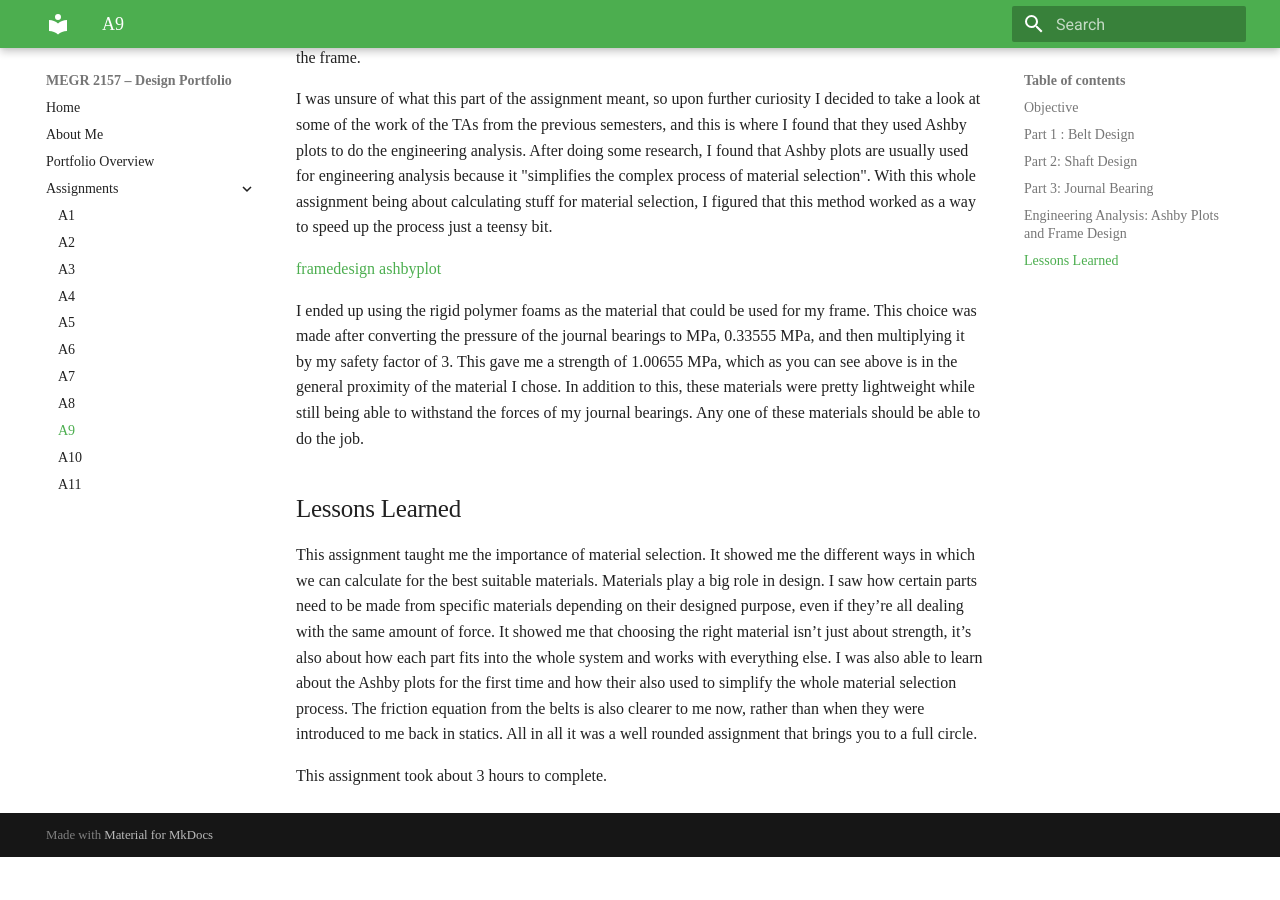
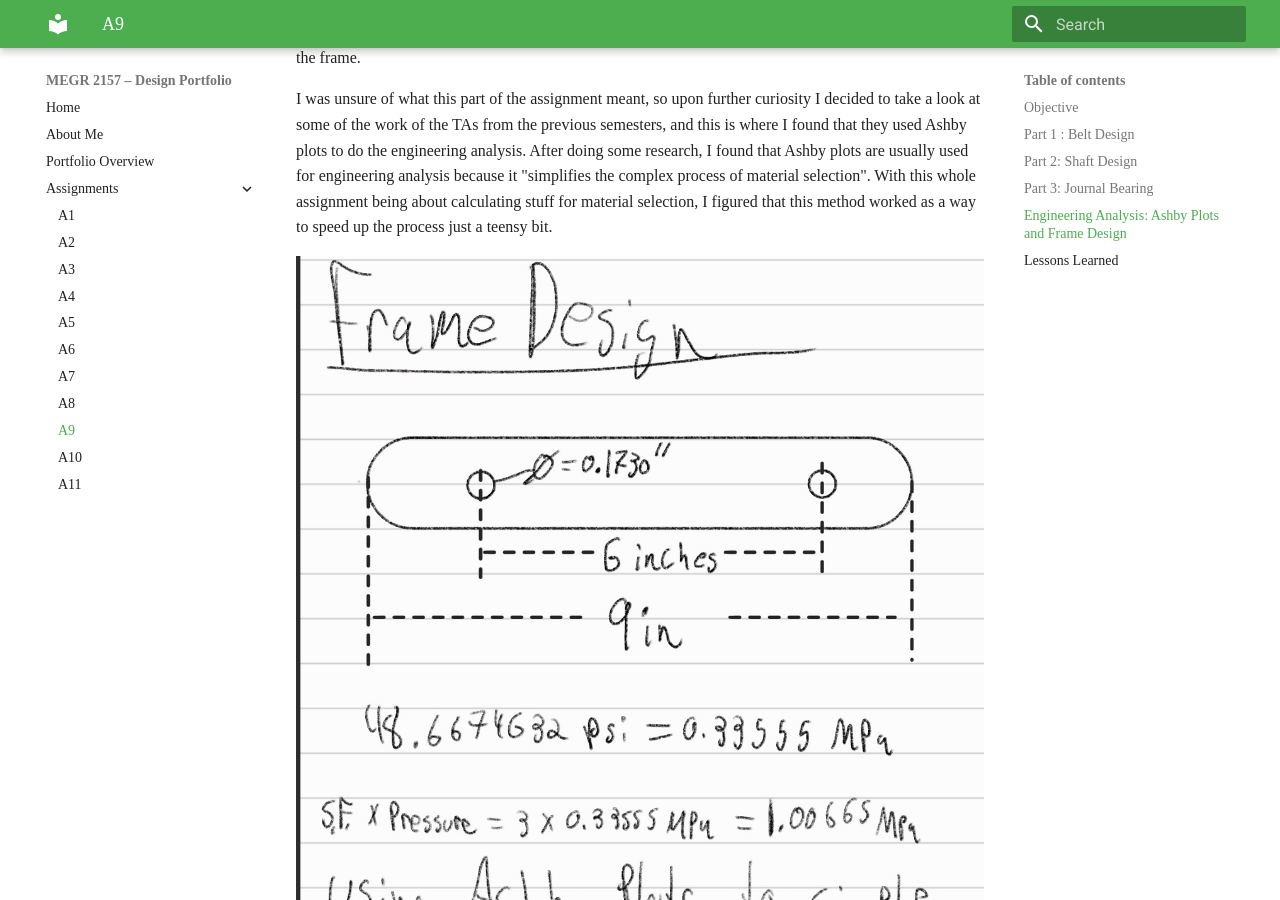
Before and after one commit to carandapz/design-projects-portfolio, an MkDocs documentation site: the page built from docs/assignments/A09/index.md, in a window 1280 px wide and 900 px high, scrolled down 4464 px. Built offline with MkDocs 1.6.1 and Material for MkDocs 9.7.7, drawn with Linux system fonts in a browser that asks for light colours; before the commit the page ends 5321 px from its top, so only the background shows below that.

Commit message:
Update index.md

```diff
--- a/docs/assignments/A09/index.md
+++ b/docs/assignments/A09/index.md
@@ -41,8 +41,8 @@ Finally, the thing before the last, just required me to make frame, so I did a l
 
 I was unsure of what this part of the assignment meant, so upon further curiosity I decided to take a look at some of the work of the TAs from the previous semesters, and this is where I found that they used Ashby plots to do the engineering analysis. After doing some research, I found that Ashby plots are usually used for engineering analysis because it "simplifies the complex process of material selection". With this whole assignment being about calculating stuff for material selection, I figured that this method worked as a way to speed up the process just a teensy bit.
 
-[framedesign](framedesign.png)
-[ashbyplot](ashbyplot.png)
+![framedesign](framedesign.png)
+![ashbyplot](ashbyplot.png)
 
 
 I ended up using the rigid polymer foams as the material that could be used for my frame. This choice was made after converting the pressure of the journal bearings to MPa, 0.33555 MPa, and then multiplying it by my safety factor of 3. This gave me a strength of 1.00655 MPa, which as you can see above is in the general proximity of the material I chose. In addition to this, these materials were pretty lightweight while still being able to withstand the forces of my journal bearings. Any one of these materials should be able to do the job.
```
